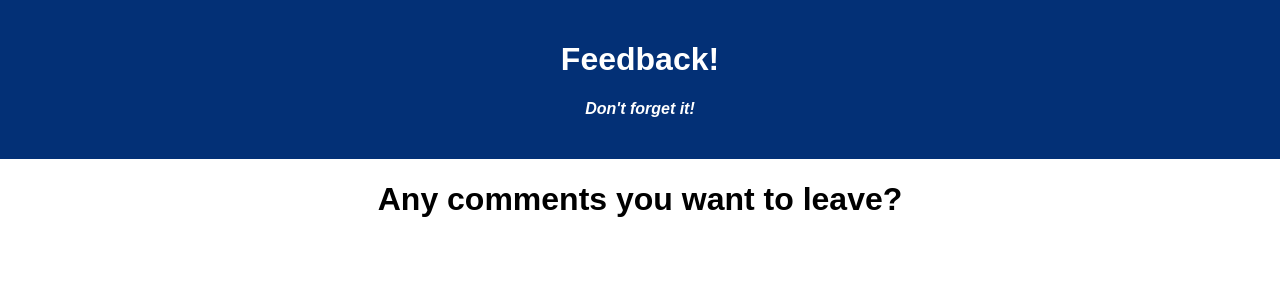
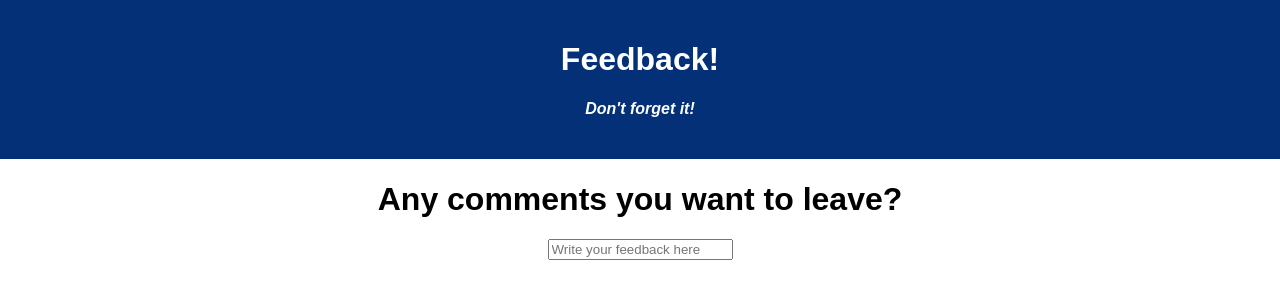
Before and after one commit to dremanchan/redux-feedback-loop, a React (Create React App) app: page /#/comment in a window 1280 px wide. Shown: the top 300 px of the page. Built offline with nearby package versions, Linux system fonts and the light colour scheme.

Commit message:
created dispatch and form input for comments.

```diff
--- a/src/components/CommentPage/CommentPage.jsx
+++ b/src/components/CommentPage/CommentPage.jsx
@@ -4,8 +4,34 @@ import { useDispatch, useSelector } from 'react-redux'
 import './CommentPage.css';
 
 function CommentPage() {
+    const dispatch = useDispatch();
+    const feedback = useSelector((store) => store.feedback);
+
+    const [comments, setComments] = useState();
+
+    const handleSubmit = (event) => {
+        event.preventDefault;
+
+        dispatch({
+            type: "SET_COMMENTS",
+            payload: { property: "comments", value: comments }
+        });
+    }
+
+
     return (
+        <>
         <h1>Any comments you want to leave?</h1>
+        <form onSubmit={handleSubmit}>
+            <input
+                type="text"
+                placeholder="Write your feedback here"
+                value={comments}
+                onChange={(event) => setComments(event.target.value)}
+            />
+
+        </form>
+        </>
     )
 }
 
```
